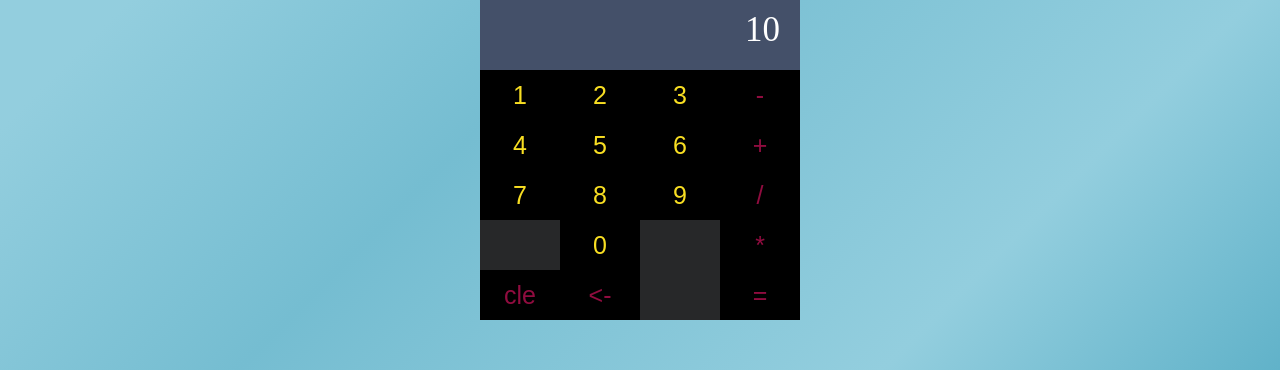
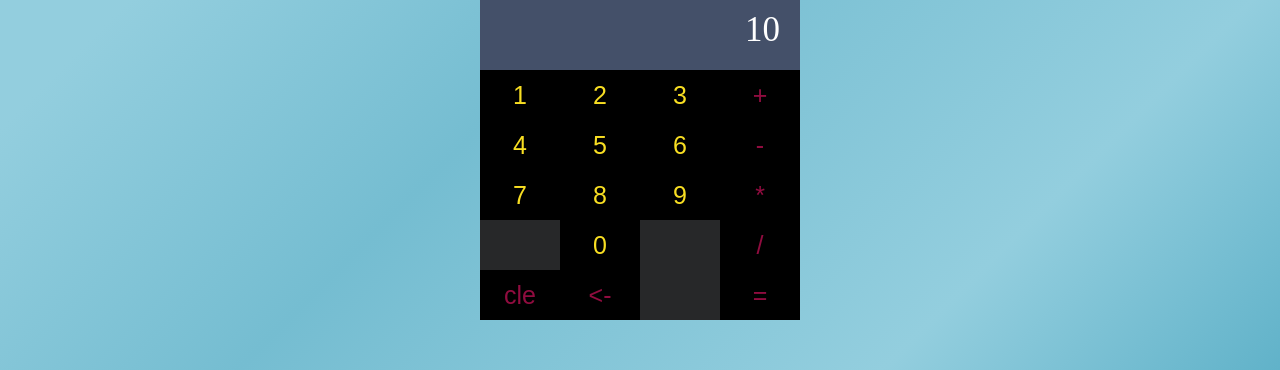
Before and after one commit to rodrigofigueroa/2_2020, a React (Create React App) app in the folder calc-app/: page / in a window 1280 px wide. Shown: the part 245-615 px from the top of the page. Built offline with nearby package versions, Linux system fonts and the light colour scheme.

Commit message:
creating component delete and clear and also Math operations

```diff
--- a/calc-app/src/App.jsx
+++ b/calc-app/src/App.jsx
@@ -1,7 +1,9 @@
 //Import
-import React      from 'react'
-import { Result } from './components/Result'
-import { Button } from './components/Button'
+import React              from 'react'
+import { Result }         from './components/Result'
+import { Button }         from './components/Button'
+import { MathOperations } from './components/MathOperations'
+import { ComFunctions }   from './components/ComFunctions'
 import './App.css'
 
 // Generar
@@ -10,10 +12,6 @@ const App = () => {
 
   const onHandlerClickfunction = text => {
     console.log( 'Text click', text )
-  }
-
-  const handlerClickOperation = operation  => {
-    console.log( 'Operations', operation )
   }
 
   return (
@@ -39,18 +37,13 @@ const App = () => {
           <div className='num'>
             <Button type={ '_1' } text={ '0' } handlerClick={ onHandlerClickfunction } />
           </div>
-          <div className='num_1'>
-            <Button type={ '_2' } text={ 'cle' } handlerClick={ handlerClickOperation } />
-            <Button type={ '_2' } text={ '<-' } handlerClick={ handlerClickOperation } />
-          </div>
+          <ComFunctions
+            onClickClear={ compClear => console.log( 'ComClear', compClear )}
+            onClickDelete={ compDelete => console.log( 'compDelete', compDelete ) } />
         </div>
-        <div className='operations'>
-          <Button type={ '_2' } text={ '-' } handlerClick={ handlerClickOperation } />
-          <Button type={ '_2' } text={ '+' } handlerClick={ handlerClickOperation } />
-          <Button type={ '_2' } text={ '/' } handlerClick={ handlerClickOperation } />
-          <Button type={ '_2' } text={ '*' } handlerClick={ handlerClickOperation } />
-          <Button type={ '_2' } text={ '=' } handlerClick={ handlerClickOperation } />
-        </div>
+        <MathOperations
+        onClickOperation={ operation  => console.log( 'Operations', operation )}
+        onClickEqual={ equal => console.log( 'Operations', equal ) } />
       </section>
     </main>
   )
--- /dev/null
+++ b/calc-app/src/components/ComFunctions.jsx
@@ -0,0 +1,17 @@
+import React      from 'react'
+import PropTypes  from 'prop-types'
+import { Button } from './Button'
+
+const ComFunctions = ({ onClickClear, onClickDelete }) => (
+  <section className='num_1'>
+    <Button type={ '_2' } text={ 'cle' } handlerClick={ onClickClear } />
+    <Button type={ '_2' } text={ '<-' } handlerClick={ onClickDelete } />
+  </section>
+)
+
+ComFunctions.propTypes = {
+  onClickClear: PropTypes.func.isRequired,
+  onClickDelete: PropTypes.func.isRequired
+}
+
+export { ComFunctions }
--- /dev/null
+++ b/calc-app/src/components/MathOperations.jsx
@@ -0,0 +1,20 @@
+import React      from 'react'
+import PropTypes  from 'prop-types'
+import { Button } from './Button'
+
+const MathOperations = ({ onClickOperation, onClickEqual }) => (
+  <section className="operations">
+    <Button type={ '_2' } text={ '+' } handlerClick={ onClickOperation } />
+    <Button type={ '_2' } text={ '-' } handlerClick={ onClickOperation } />
+    <Button type={ '_2' } text={ '*' } handlerClick={ onClickOperation } />
+    <Button type={ '_2' } text={ '/' } handlerClick={ onClickOperation } />
+    <Button type={ '_2' } text={ '=' } handlerClick={ onClickEqual } />
+  </section>
+)
+
+MathOperations.propTypes = {
+  onClickOperation: PropTypes.func.isRequired,
+  onClickEqual: PropTypes.func.isRequired
+}
+
+export { MathOperations }
```
